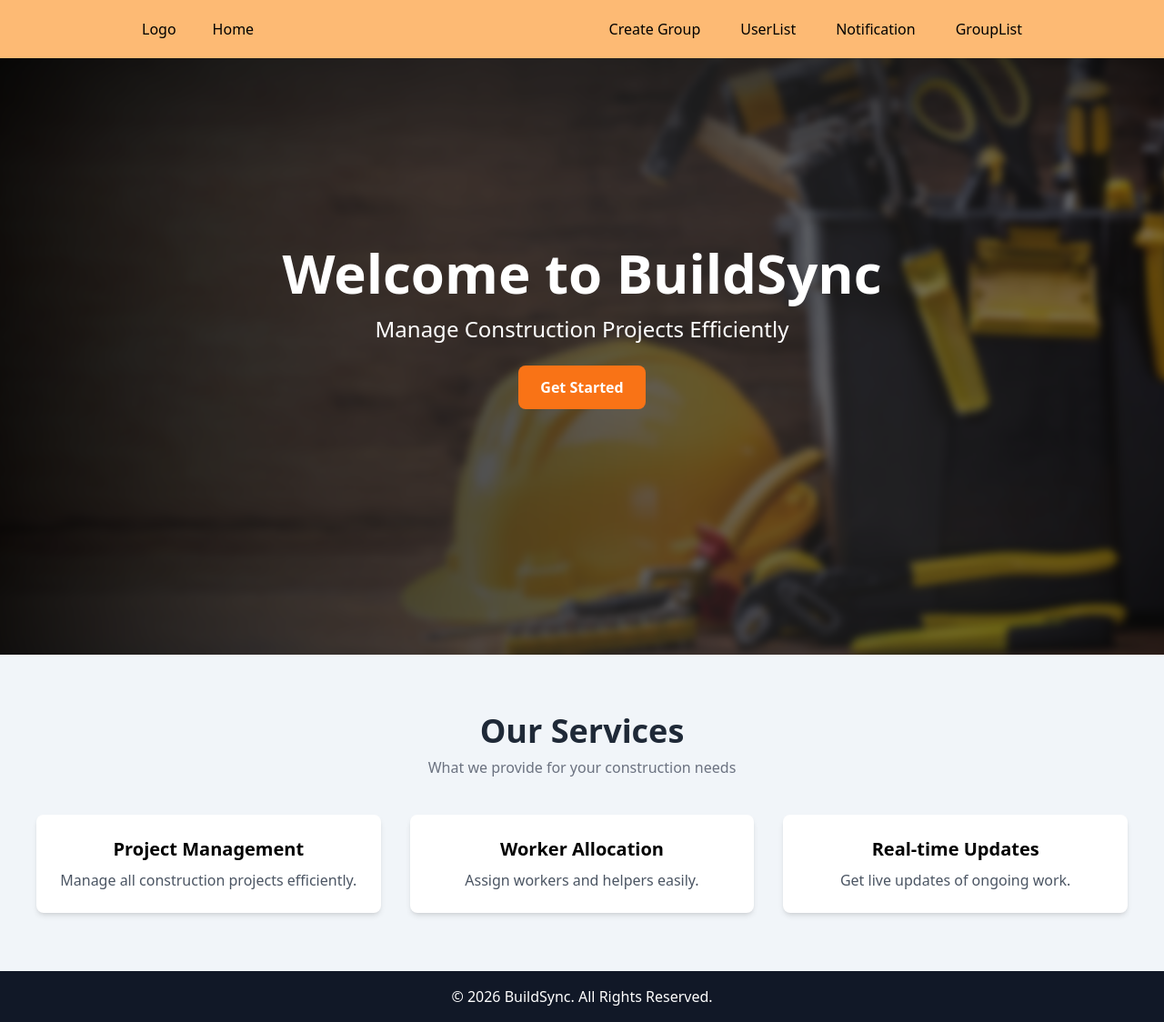
After one commit to Raju-Ahmed-4460/Electric-Service-Worker-Management-System, a Django app: page /admindashboard/ in a window 1280 px wide. The commit adds this page. Shown: the whole page at 91% size. Run offline with Django 5.2, Linux system fonts and the light colour scheme.

Commit message:
Build admindashboard UI

```diff
--- a/static/css/output.css
+++ b/static/css/output.css
@@ -628,14 +628,42 @@ video {
   position: sticky;
 }
 
+.inset-0 {
+  inset: 0px;
+}
+
+.left-0 {
+  left: 0px;
+}
+
+.top-0 {
+  top: 0px;
+}
+
+.z-10 {
+  z-index: 10;
+}
+
+.-z-10 {
+  z-index: -10;
+}
+
+.z-50 {
+  z-index: 50;
+}
+
+.mx-32 {
+  margin-left: 8rem;
+  margin-right: 8rem;
+}
+
 .mx-auto {
   margin-left: auto;
   margin-right: auto;
 }
 
-.mx-32 {
-  margin-left: 8rem;
-  margin-right: 8rem;
+.mb-6 {
+  margin-bottom: 1.5rem;
 }
 
 .mb-8 {
@@ -666,8 +702,20 @@ video {
   margin-right: 8rem;
 }
 
-.mb-6 {
-  margin-bottom: 1.5rem;
+.mb-4 {
+  margin-bottom: 1rem;
+}
+
+.mb-10 {
+  margin-bottom: 2.5rem;
+}
+
+.mb-2 {
+  margin-bottom: 0.5rem;
+}
+
+.mt-2 {
+  margin-top: 0.5rem;
 }
 
 .block {
@@ -694,6 +742,18 @@ video {
   display: none;
 }
 
+.h-full {
+  height: 100%;
+}
+
+.h-\[80vh\] {
+  height: 80vh;
+}
+
+.h-\[90vh\] {
+  height: 90vh;
+}
+
 .min-h-screen {
   min-height: 100vh;
 }
@@ -710,24 +770,42 @@ video {
   max-width: 28rem;
 }
 
+.flex-auto {
+  flex: 1 1 auto;
+}
+
+.flex-1 {
+  flex: 1 1 0%;
+}
+
 .border-collapse {
   border-collapse: collapse;
+}
+
+.scale-105 {
+  --tw-scale-x: 1.05;
+  --tw-scale-y: 1.05;
+  transform: translate(var(--tw-translate-x), var(--tw-translate-y)) rotate(var(--tw-rotate)) skewX(var(--tw-skew-x)) skewY(var(--tw-skew-y)) scaleX(var(--tw-scale-x)) scaleY(var(--tw-scale-y));
 }
 
 .transform {
   transform: translate(var(--tw-translate-x), var(--tw-translate-y)) rotate(var(--tw-rotate)) skewX(var(--tw-skew-x)) skewY(var(--tw-skew-y)) scaleX(var(--tw-scale-x)) scaleY(var(--tw-scale-y));
 }
 
-.grid-cols-2 {
-  grid-template-columns: repeat(2, minmax(0, 1fr));
-}
-
-.grid-cols-3 {
-  grid-template-columns: repeat(3, minmax(0, 1fr));
+.cursor-pointer {
+  cursor: pointer;
 }
 
 .grid-cols-4 {
   grid-template-columns: repeat(4, minmax(0, 1fr));
+}
+
+.grid-cols-1 {
+  grid-template-columns: repeat(1, minmax(0, 1fr));
+}
+
+.flex-col {
+  flex-direction: column;
 }
 
 .content-start {
@@ -750,8 +828,20 @@ video {
   justify-content: space-between;
 }
 
+.justify-items-center {
+  justify-items: center;
+}
+
 .gap-4 {
   gap: 1rem;
+}
+
+.gap-5 {
+  gap: 1.25rem;
+}
+
+.gap-8 {
+  gap: 2rem;
 }
 
 .space-y-3 > :not([hidden]) ~ :not([hidden]) {
@@ -778,8 +872,8 @@ video {
   border-radius: 0.375rem;
 }
 
-.rounded {
-  border-radius: 0.25rem;
+.rounded-full {
+  border-radius: 9999px;
 }
 
 .border {
@@ -810,9 +914,19 @@ video {
   background-color: rgb(249 115 22 / var(--tw-bg-opacity, 1));
 }
 
-.bg-white {
+.bg-red-500 {
   --tw-bg-opacity: 1;
-  background-color: rgb(255 255 255 / var(--tw-bg-opacity, 1));
+  background-color: rgb(239 68 68 / var(--tw-bg-opacity, 1));
+}
+
+.bg-slate-100 {
+  --tw-bg-opacity: 1;
+  background-color: rgb(241 245 249 / var(--tw-bg-opacity, 1));
+}
+
+.bg-slate-300 {
+  --tw-bg-opacity: 1;
+  background-color: rgb(203 213 225 / var(--tw-bg-opacity, 1));
 }
 
 .bg-slate-500 {
@@ -820,24 +934,41 @@ video {
   background-color: rgb(100 116 139 / var(--tw-bg-opacity, 1));
 }
 
-.bg-slate-100 {
+.bg-white {
   --tw-bg-opacity: 1;
-  background-color: rgb(241 245 249 / var(--tw-bg-opacity, 1));
+  background-color: rgb(255 255 255 / var(--tw-bg-opacity, 1));
 }
 
-.bg-blue-500 {
+.bg-slate-700 {
   --tw-bg-opacity: 1;
-  background-color: rgb(59 130 246 / var(--tw-bg-opacity, 1));
+  background-color: rgb(51 65 85 / var(--tw-bg-opacity, 1));
 }
 
-.bg-red-500 {
+.bg-orange-300 {
   --tw-bg-opacity: 1;
-  background-color: rgb(239 68 68 / var(--tw-bg-opacity, 1));
+  background-color: rgb(253 186 116 / var(--tw-bg-opacity, 1));
 }
 
-.bg-green-500 {
+.bg-black\/30 {
+  background-color: rgb(0 0 0 / 0.3);
+}
+
+.bg-black\/40 {
+  background-color: rgb(0 0 0 / 0.4);
+}
+
+.bg-black\/50 {
+  background-color: rgb(0 0 0 / 0.5);
+}
+
+.bg-gray-900 {
   --tw-bg-opacity: 1;
-  background-color: rgb(34 197 94 / var(--tw-bg-opacity, 1));
+  background-color: rgb(17 24 39 / var(--tw-bg-opacity, 1));
+}
+
+.object-cover {
+  -o-object-fit: cover;
+     object-fit: cover;
 }
 
 .p-4 {
@@ -857,11 +988,6 @@ video {
   padding-right: 0.5rem;
 }
 
-.py-1 {
-  padding-top: 0.25rem;
-  padding-bottom: 0.25rem;
-}
-
 .px-3 {
   padding-left: 0.75rem;
   padding-right: 0.75rem;
@@ -872,13 +998,43 @@ video {
   padding-right: 1rem;
 }
 
+.py-1 {
+  padding-top: 0.25rem;
+  padding-bottom: 0.25rem;
+}
+
 .py-2 {
   padding-top: 0.5rem;
   padding-bottom: 0.5rem;
 }
 
+.px-6 {
+  padding-left: 1.5rem;
+  padding-right: 1.5rem;
+}
+
+.py-3 {
+  padding-top: 0.75rem;
+  padding-bottom: 0.75rem;
+}
+
+.px-10 {
+  padding-left: 2.5rem;
+  padding-right: 2.5rem;
+}
+
+.py-16 {
+  padding-top: 4rem;
+  padding-bottom: 4rem;
+}
+
 .text-center {
   text-align: center;
+}
+
+.text-2xl {
+  font-size: 1.5rem;
+  line-height: 2rem;
 }
 
 .text-3xl {
@@ -891,14 +1047,29 @@ video {
   line-height: 1.75rem;
 }
 
-.text-2xl {
-  font-size: 1.5rem;
-  line-height: 2rem;
-}
-
 .text-sm {
   font-size: 0.875rem;
   line-height: 1.25rem;
+}
+
+.text-5xl {
+  font-size: 3rem;
+  line-height: 1;
+}
+
+.text-xl {
+  font-size: 1.25rem;
+  line-height: 1.75rem;
+}
+
+.text-6xl {
+  font-size: 3.75rem;
+  line-height: 1;
+}
+
+.text-4xl {
+  font-size: 2.25rem;
+  line-height: 2.5rem;
 }
 
 .font-bold {
@@ -944,10 +1121,15 @@ video {
   box-shadow: var(--tw-ring-offset-shadow, 0 0 #0000), var(--tw-ring-shadow, 0 0 #0000), var(--tw-shadow);
 }
 
-.shadow {
-  --tw-shadow: 0 1px 3px 0 rgb(0 0 0 / 0.1), 0 1px 2px -1px rgb(0 0 0 / 0.1);
-  --tw-shadow-colored: 0 1px 3px 0 var(--tw-shadow-color), 0 1px 2px -1px var(--tw-shadow-color);
+.shadow-md {
+  --tw-shadow: 0 4px 6px -1px rgb(0 0 0 / 0.1), 0 2px 4px -2px rgb(0 0 0 / 0.1);
+  --tw-shadow-colored: 0 4px 6px -1px var(--tw-shadow-color), 0 2px 4px -2px var(--tw-shadow-color);
   box-shadow: var(--tw-ring-offset-shadow, 0 0 #0000), var(--tw-ring-shadow, 0 0 #0000), var(--tw-shadow);
+}
+
+.blur-sm {
+  --tw-blur: blur(4px);
+  filter: var(--tw-blur) var(--tw-brightness) var(--tw-contrast) var(--tw-grayscale) var(--tw-hue-rotate) var(--tw-invert) var(--tw-saturate) var(--tw-sepia) var(--tw-drop-shadow);
 }
 
 .filter {
@@ -974,17 +1171,29 @@ video {
   background-color: rgb(248 250 252 / var(--tw-bg-opacity, 1));
 }
 
-.hover\:bg-blue-600:hover {
+.hover\:bg-orange-500:hover {
   --tw-bg-opacity: 1;
-  background-color: rgb(37 99 235 / var(--tw-bg-opacity, 1));
+  background-color: rgb(249 115 22 / var(--tw-bg-opacity, 1));
 }
 
-.hover\:bg-red-600:hover {
+.hover\:bg-orange-600:hover {
   --tw-bg-opacity: 1;
-  background-color: rgb(220 38 38 / var(--tw-bg-opacity, 1));
+  background-color: rgb(234 88 12 / var(--tw-bg-opacity, 1));
 }
 
-.hover\:bg-green-600:hover {
-  --tw-bg-opacity: 1;
-  background-color: rgb(22 163 74 / var(--tw-bg-opacity, 1));
+.hover\:text-white:hover {
+  --tw-text-opacity: 1;
+  color: rgb(255 255 255 / var(--tw-text-opacity, 1));
 }
+
+.hover\:shadow-xl:hover {
+  --tw-shadow: 0 20px 25px -5px rgb(0 0 0 / 0.1), 0 8px 10px -6px rgb(0 0 0 / 0.1);
+  --tw-shadow-colored: 0 20px 25px -5px var(--tw-shadow-color), 0 8px 10px -6px var(--tw-shadow-color);
+  box-shadow: var(--tw-ring-offset-shadow, 0 0 #0000), var(--tw-ring-shadow, 0 0 #0000), var(--tw-shadow);
+}
+
+@media (min-width: 768px) {
+  .md\:grid-cols-3 {
+    grid-template-columns: repeat(3, minmax(0, 1fr));
+  }
+}
--- /dev/null
+++ b/user/templates/admindashboard.html
@@ -0,0 +1,122 @@
+{% load static %}
+
+<!DOCTYPE html>
+<html lang="en">
+<head>
+    <meta charset="UTF-8">
+    <meta name="viewport" content="width=device-width, initial-scale=1.0">
+    <title>Admin Dashboard</title>
+    <link rel="stylesheet" href="{% static 'css/output.css' %}">
+</head>
+
+<body class="bg-slate-300">
+
+<!-- NAVBAR -->
+<nav class="fixed top-0 left-0 w-full z-50 bg-orange-300">
+    <div class="flex justify-between items-center p-4">
+
+        <!-- Left -->
+        <div class="flex gap-4 items-center ml-32">
+            <p class="cursor-pointer hover:bg-orange-500 hover:text-white px-3 py-1 rounded-full transition">
+                Logo
+            </p>
+
+            <p class="cursor-pointer hover:bg-orange-500 hover:text-white px-3 py-1 rounded-full transition">
+                Home
+            </p>
+        </div>
+
+        <!-- Right -->
+        <div class="flex gap-5 items-center mr-32">
+            <p class="cursor-pointer hover:bg-orange-500 hover:text-white px-3 py-1 rounded-full transition">
+                Create Group
+            </p>
+
+            <p class="cursor-pointer hover:bg-orange-500 hover:text-white px-3 py-1 rounded-full transition">
+                UserList
+            </p>
+
+            <p class="cursor-pointer hover:bg-orange-500 hover:text-white px-3 py-1 rounded-full transition">
+                Notification
+            </p>
+
+            <p class="cursor-pointer hover:bg-orange-500 hover:text-white px-3 py-1 rounded-full transition">
+                GroupList
+            </p>
+        </div>
+
+    </div>
+</nav>
+
+<!-- HERO SECTION  -->
+<section class="relative h-[90vh] overflow-hidden">
+
+    <!-- Background Image -->
+    <img src="{% static 'image/b1.jpeg' %}"
+         class="absolute inset-0 w-full h-full object-cover blur-sm scale-105">
+
+    <!-- Dark Overlay -->
+    <div class="absolute inset-0 bg-black/50"></div>
+
+    <!-- Content -->
+    <div class="relative z-10 flex flex-col items-center justify-center h-full text-center text-white">
+
+        <h1 class="text-6xl font-bold mb-4">
+            Welcome to BuildSync
+        </h1>
+
+        <p class="text-2xl mb-6">
+            Manage Construction Projects Efficiently
+        </p>
+
+        <button class="bg-orange-500 hover:bg-orange-600 px-6 py-3 rounded-lg font-semibold transition">
+            Get Started
+        </button>
+
+    </div>
+
+</section>
+
+
+
+
+<!-- Our Services Section -->
+<section class="py-16 bg-slate-100">
+
+    <div class="text-center mb-10">
+        <h2 class="text-4xl font-bold text-gray-800">
+            Our Services
+        </h2>
+        <p class="text-gray-500 mt-2">
+            What we provide for your construction needs
+        </p>
+    </div>
+
+    <div class="grid grid-cols-1 md:grid-cols-3 gap-8 px-10">
+
+        <div class="bg-white p-6 rounded-lg shadow-md text-center hover:shadow-xl transition">
+            <h3 class="text-xl font-semibold mb-2">Project Management</h3>
+            <p class="text-gray-600">Manage all construction projects efficiently.</p>
+        </div>
+
+        <div class="bg-white p-6 rounded-lg shadow-md text-center hover:shadow-xl transition">
+            <h3 class="text-xl font-semibold mb-2">Worker Allocation</h3>
+            <p class="text-gray-600">Assign workers and helpers easily.</p>
+        </div>
+
+        <div class="bg-white p-6 rounded-lg shadow-md text-center hover:shadow-xl transition">
+            <h3 class="text-xl font-semibold mb-2">Real-time Updates</h3>
+            <p class="text-gray-600">Get live updates of ongoing work.</p>
+        </div>
+
+    </div>
+
+</section>
+
+<!--  FOOTER -->
+<footer class="bg-gray-900 text-white text-center p-4">
+    © 2026 BuildSync. All Rights Reserved.
+</footer>
+
+</body>
+</html>
--- a/user/urls.py
+++ b/user/urls.py
@@ -1,5 +1,5 @@
 from django.urls import path
-from user .views import registration,user_login,activate,user_logout,create_group,assign_role,home,userlist,grouplist
+from user .views import registration,user_login,activate,user_logout,create_group,assign_role,home,userlist,grouplist,admindashboard
 urlpatterns = [
     path("registration/",registration,name="registration"),
     path("activate/<uid>/<token>/",activate),
@@ -10,5 +10,6 @@ urlpatterns = [
     path("assign_group/<int:user_id>/",assign_role,name="assigngroup"),
     path("userlist/",userlist,name="userlist"),
     path("grouplist/",grouplist,name="grouplist"),
+    path("admindashboard/",admindashboard,name="admindashboard"),
 
 ]
--- a/user/views.py
+++ b/user/views.py
@@ -115,3 +115,6 @@ def grouplist(request):
 def userlist(request):
     user=User.objects.all()
     return render(request,"userlist.html", {'user':user})
+
+def admindashboard(request):
+    return render(request,"admindashboard.html")
```
Also changed, not shown: other parts of static/css/output.css (+50 -7 lines), static/image/b1.jpeg (added), user/templates/dashboard.html (deleted).
